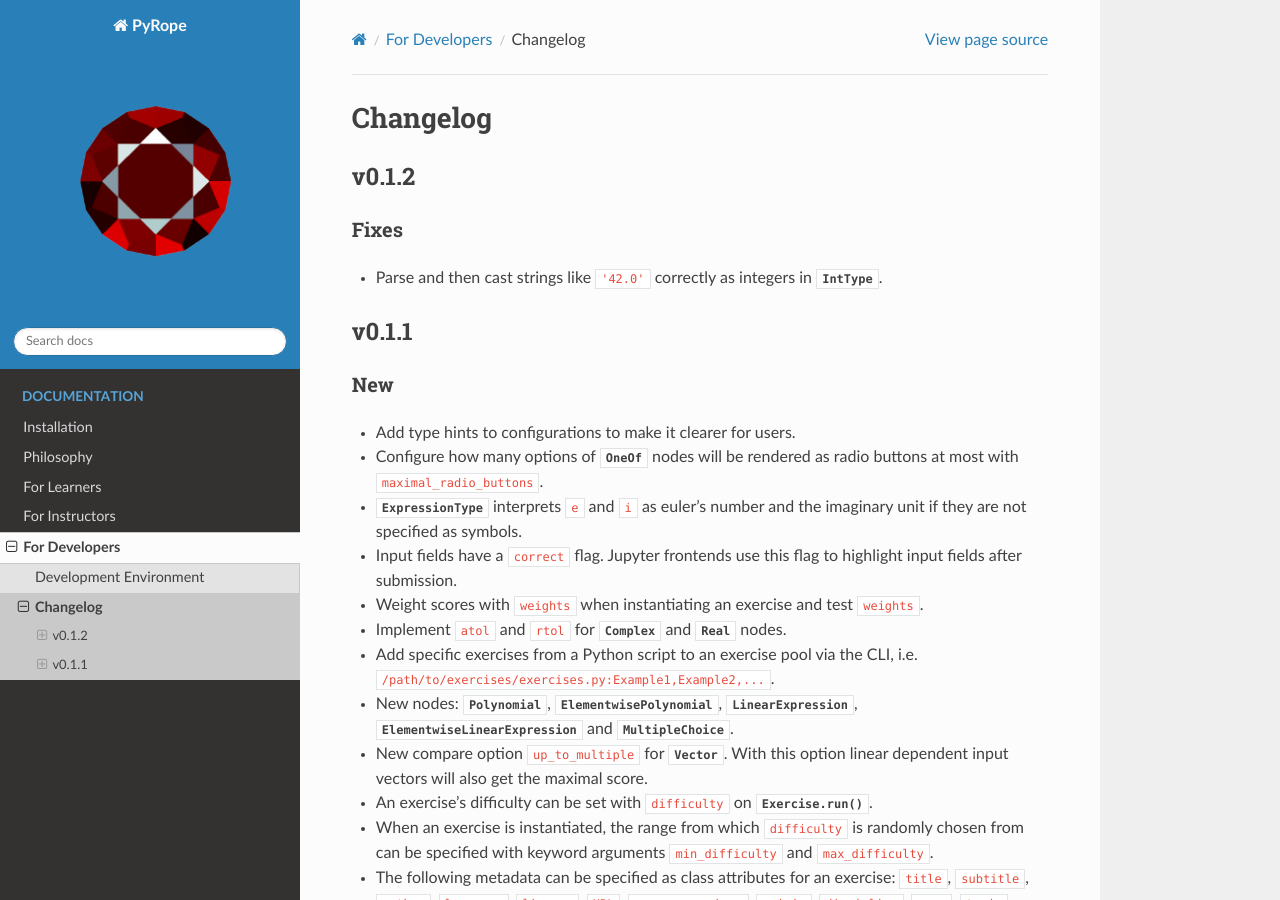
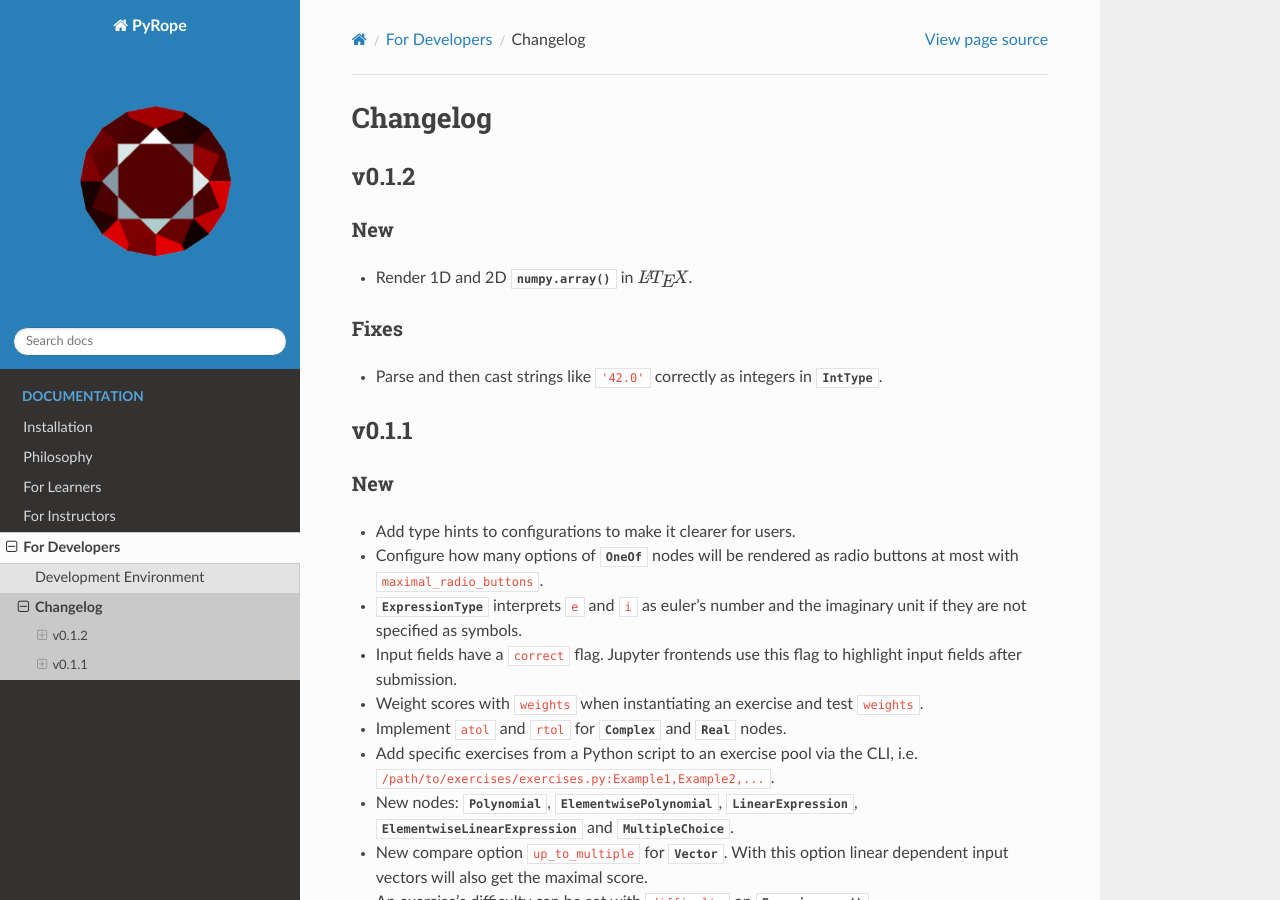
Before and after one commit to PyRope-E-Assessment/pyrope, a Sphinx documentation site: the page built from docs/CHANGELOG.rst, in a window 1280 px wide and 900 px high. Built offline with Sphinx 7.4.7 and the Read the Docs theme 3.1.0, drawn with Linux system fonts in a browser that asks for light colours.

Commit message:
DOCS: update changelog

```diff
--- a/docs/CHANGELOG.rst
+++ b/docs/CHANGELOG.rst
@@ -6,6 +6,11 @@ Changelog
 
 v0.1.2
 ======
+
+New
+---
+
+* Render 1D and 2D :py:meth:`numpy.array` in :math:`\LaTeX`.
 
 Fixes
 -----
```
